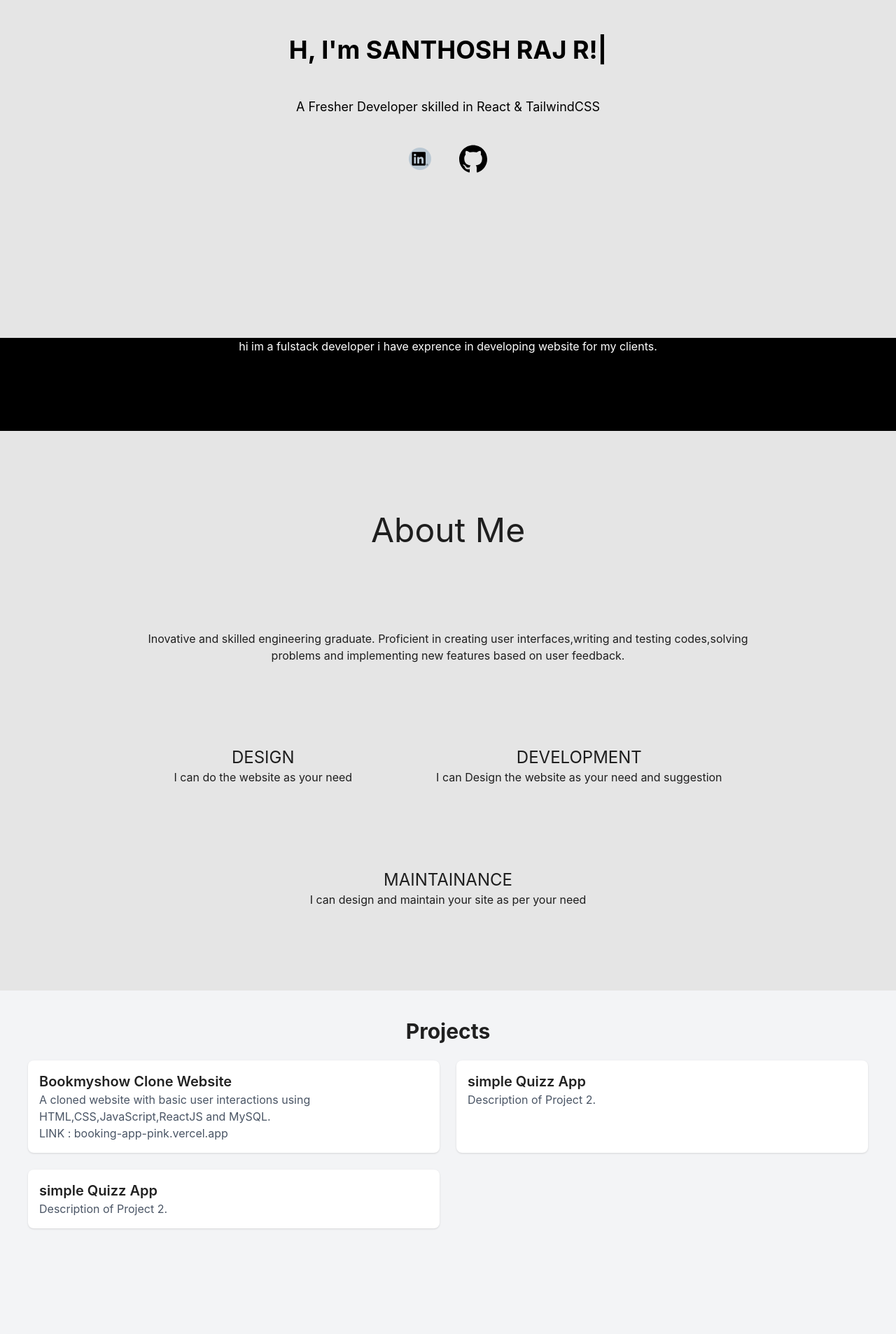
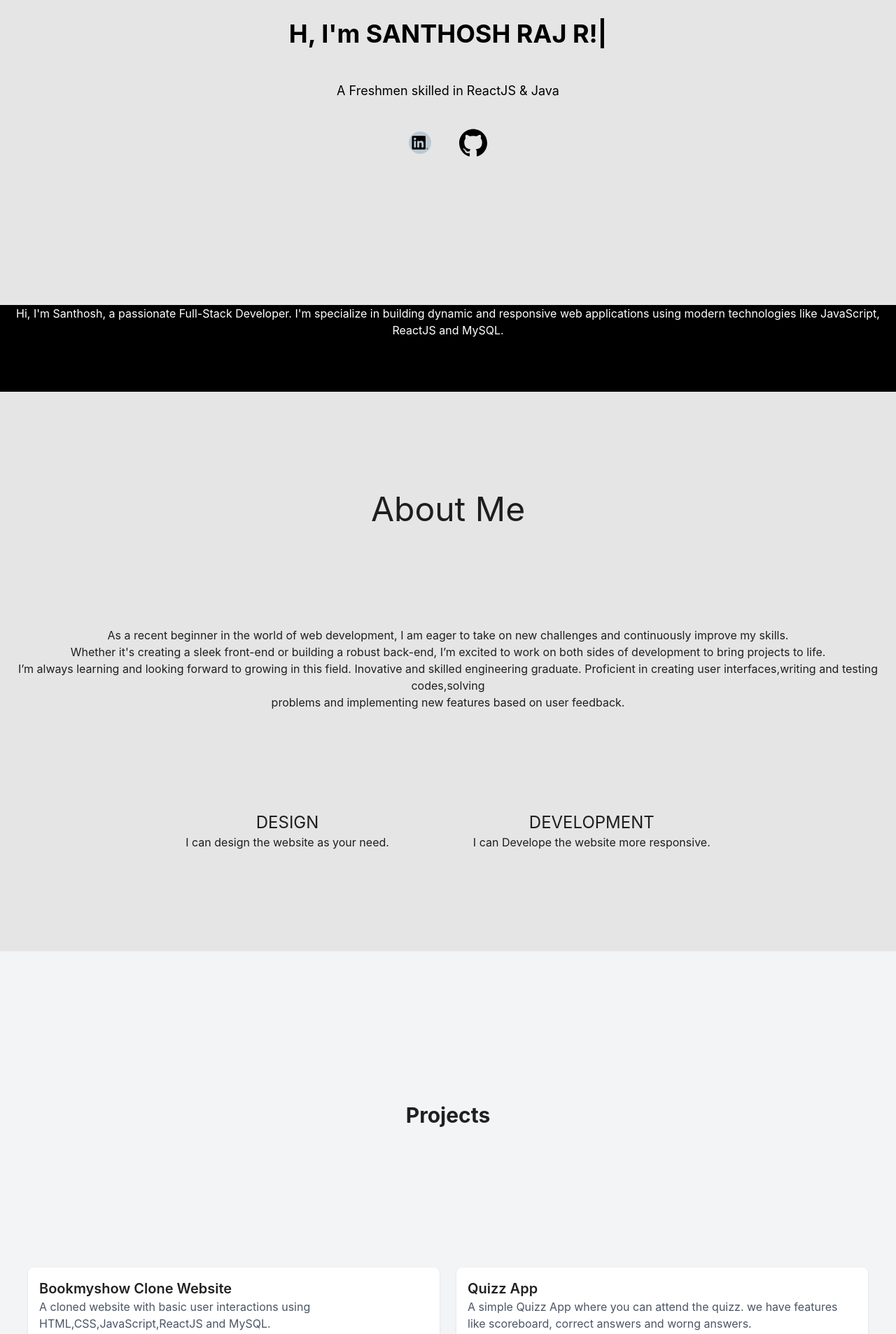
Before and after one commit to Santhoshfebi/my-portfolio, a React (Vite) app: page / in a window 1280 px wide. Shown: the part 240-2147 px from the top of the page at 70% size. Built offline with nearby package versions, Linux system fonts and the light colour scheme.

Commit message:
update in hero sec,project sec

```diff
--- a/src/App.jsx
+++ b/src/App.jsx
@@ -8,7 +8,6 @@ import Skills from "./Components/Skills";
 function App() {
   return (
     <div>
-      <Navbar />
       <Hero />
       <About />
       <Projects />
--- a/src/Components/About.jsx
+++ b/src/Components/About.jsx
@@ -4,25 +4,21 @@ const About = () => {
   return (
     <section id='about' className='h-screen flex flex-col justify-evenly'>
       <h1 className='flex justify-center text-5xl'>About Me</h1>
-      <p className='text-center'>Inovative and skilled engineering graduate.
+      <p className='text-center'>As a recent beginner in the world of web development, I am eager to take on new challenges and continuously improve my skills.<br></br> Whether it's creating a sleek front-end or building a robust back-end,
+             I’m excited to work on both sides of development to bring projects to life.<br></br> I’m always learning and looking forward to growing in this field.
+           Inovative and skilled engineering graduate.
         Proficient in creating user interfaces,writing and testing codes,solving <br></br> problems and implementing new features based on user feedback.
         </p>
       <div className="des1 flex gap-30 justify-center">
         <section>
         <h1 className='text-center text-2xl'>DESIGN</h1>
-        <p>I can do the website as your need</p>
+        <p>I can design the website as your need.</p>
         </section>
         <section>
         <h1 className='text-center text-2xl'>DEVELOPMENT</h1>
-        <p>I can Design the website as your need and suggestion</p>
+        <p>I can Develope the website more responsive.</p>
         </section>
         </div>
-      <div className="flex justify-center">
-      <section>
-      <h1 className='text-center text-2xl'>MAINTAINANCE</h1>
-      <p>I can design and maintain your site as per your need </p>
-      </section>
-      </div>
     </section>
   )
 }
--- a/src/Components/Contact.jsx
+++ b/src/Components/Contact.jsx
@@ -1,9 +1,16 @@
+import linkedin from "../assets/linkedin.png";
+import github from "../assets/github.svg";
+
 const Contact = () => {
     return (
-      <section id="contact" className="p-10 bg-gray-900 text-white text-center h-screen flex flex-col justify-center gap-5">
+      <section id="contact" className="p-10 bg-cyan-900 text-white text-center flex flex-col justify-center gap-5">
         <h2 className="text-3xl font-bold">Contact Me</h2>
         <p>Email: santhoshrajr121@gmail</p>
         <p>LinkedIn: https://www.linkedin.com/in/santhosh-raj-28b8281aa/</p>
+        <div className="btn flex justify-center gap-8">
+            <button className="h-10 w-10  hover:bg-white"><img src={linkedin} alt="" /></button>
+            <button className="h-10 w-10  hover:bg-white rounded-full"><img src={github} alt="" /></button>
+          </div>
       </section>
     );
   };
--- a/src/Components/Hero.jsx
+++ b/src/Components/Hero.jsx
@@ -1,15 +1,18 @@
 import React from "react";
 import TypingText from "./TypingText";
 import linkedin from "../assets/linkedin.png";
-import github from "../assets/github.svg"
+import github from "../assets/github.svg";
+import Navbar from "../Components/Navbar";
 
 const Hero = () => {
     return (
+
       <div className="flex flex-col h-screen ">
+        <Navbar />
         <div className="lef h-full w-screen flex gap-10 flex-col items-center justify-center  text-black text-center">
             <TypingText text="Hi, I'm SANTHOSH RAJ R!" speed={100} />
              {/* <h1 className="text-4xl font-bold">Hi, I'm SANTHOSH RAJ R</h1> */}
-           <p className="text-lg mt-2">A Fresher Developer skilled in React & TailwindCSS</p>
+           <p className="text-lg mt-2">A Freshmen skilled in ReactJS & Java </p>
 
            <div className="btn flex gap-8">
               <button className="h-10 w-10  hover:bg-white"><img src={linkedin} alt="" /></button>
@@ -17,8 +20,9 @@ const Hero = () => {
            </div>
         </div>
 
-        <div className="read h-40 bg-black">
-          <p className=" md:text-center text-white "> hi im a fulstack developer i have exprence in developing website for my clients. </p>
+        <div className="flex justify-center md:h-40 bg-black">
+          <p className=" md:text-center text-white ">Hi, I'm Santhosh, a passionate Full-Stack Developer. I'm specialize in building dynamic and responsive web applications using modern technologies like
+             JavaScript, ReactJS and MySQL.</p>
         </div>
       </div>
     );
--- a/src/Components/Projects.jsx
+++ b/src/Components/Projects.jsx
@@ -1,6 +1,6 @@
 const Projects = () => {
     return (
-      <section id="projects" className="p-10 h-screen bg-gray-100">
+      <section id="projects" className="p-10 h-screen bg-gray-100 flex flex-col justify-evenly">
         <h2 className="text-3xl font-bold text-center">Projects</h2>
         <div className="grid md:grid-cols-2 gap-6 mt-6">
           <div className="bg-white p-4 shadow rounded-lg">
@@ -9,13 +9,13 @@ const Projects = () => {
             <p className="text-gray-600">LINK : <a href="www.booking-app-pink.vercel.app">booking-app-pink.vercel.app</a></p>
           </div>
           <div className="bg-white p-4 shadow rounded-lg">
+            <h3 className="text-xl font-semibold">Quizz App</h3>
+            <p className="text-gray-600">A simple Quizz App where you can attend the quizz. we have features like scoreboard,  correct answers and worng answers.</p>
+          </div>
+          {/* <div className="bg-white p-4 shadow rounded-lg">
             <h3 className="text-xl font-semibold">simple Quizz App</h3>
             <p className="text-gray-600">Description of Project 2.</p>
-          </div>
-          <div className="bg-white p-4 shadow rounded-lg">
-            <h3 className="text-xl font-semibold">simple Quizz App</h3>
-            <p className="text-gray-600">Description of Project 2.</p>
-          </div>
+          </div> */}
         </div>
       </section>
     );
```
